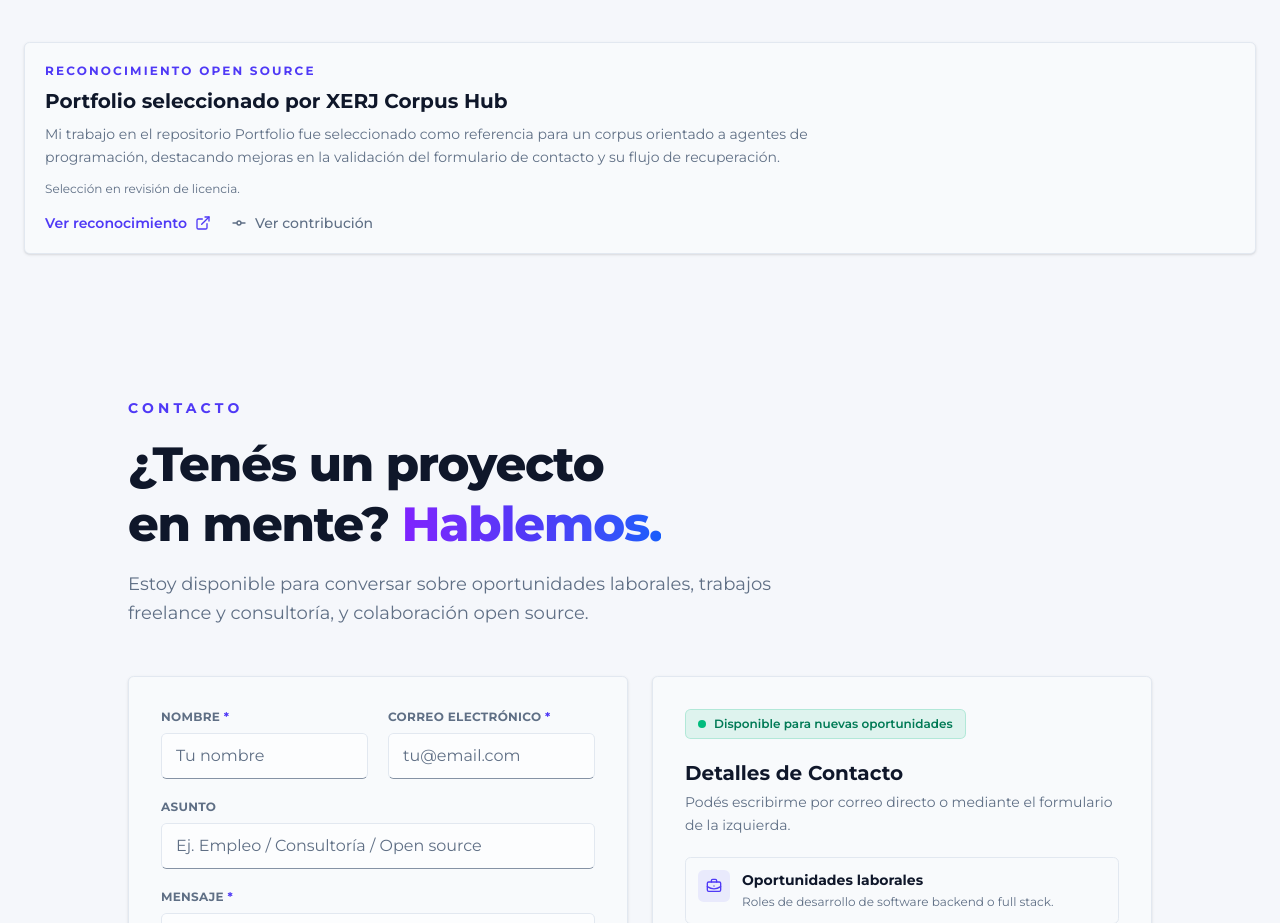
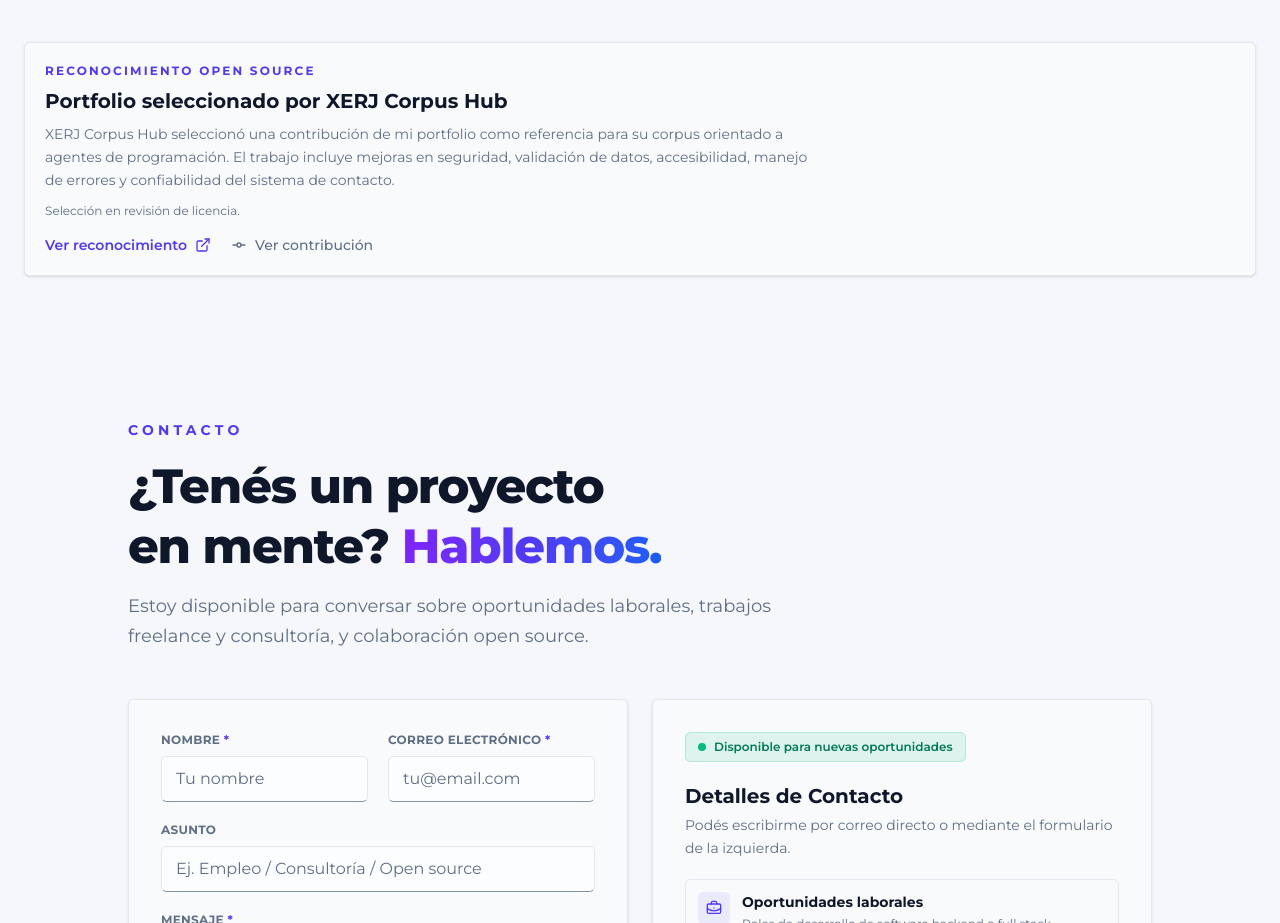
Before and after one commit to GustavoBaranda/Portfolio, a Next.js app: page / in a window 1280 px wide. Shown: the part 9643-10566 px from the top of the page. Built offline with nearby package versions, Linux system fonts and the light colour scheme.

Commit message:
docs(recognition): clarify XERJ contribution scope

```diff
--- a/src/i18n/dictionaries/en.ts
+++ b/src/i18n/dictionaries/en.ts
@@ -248,7 +248,7 @@ export const enDictionary = {
   recognition: {
     eyebrow: "Open Source Recognition",
     title: "Portfolio Selected by XERJ Corpus Hub",
-    description: "My work in the Portfolio repository was selected as a reference for a corpus aimed at coding agents, highlighting improvements to contact form validation and its recovery flow.",
+    description: "XERJ Corpus Hub selected a contribution from my portfolio as a reference for its coding-agent corpus. The work includes improvements to security, data validation, accessibility, error handling, and the reliability of the contact system.",
     status: "Selection pending license review.",
     sourceLink: "View recognition",
     commitLink: "View contribution",
--- a/src/i18n/dictionaries/es-AR.ts
+++ b/src/i18n/dictionaries/es-AR.ts
@@ -322,7 +322,7 @@ export const esARDictionary = {
   recognition: {
     eyebrow: "Reconocimiento Open Source",
     title: "Portfolio seleccionado por XERJ Corpus Hub",
-    description: "Mi trabajo en el repositorio Portfolio fue seleccionado como referencia para un corpus orientado a agentes de programación, destacando mejoras en la validación del formulario de contacto y su flujo de recuperación.",
+    description: "XERJ Corpus Hub seleccionó una contribución de mi portfolio como referencia para su corpus orientado a agentes de programación. El trabajo incluye mejoras en seguridad, validación de datos, accesibilidad, manejo de errores y confiabilidad del sistema de contacto.",
     status: "Selección en revisión de licencia.",
     sourceLink: "Ver reconocimiento",
     commitLink: "Ver contribución",
```
Also changed, not shown: 1 other file (tests, documents, lock files or other folders).
